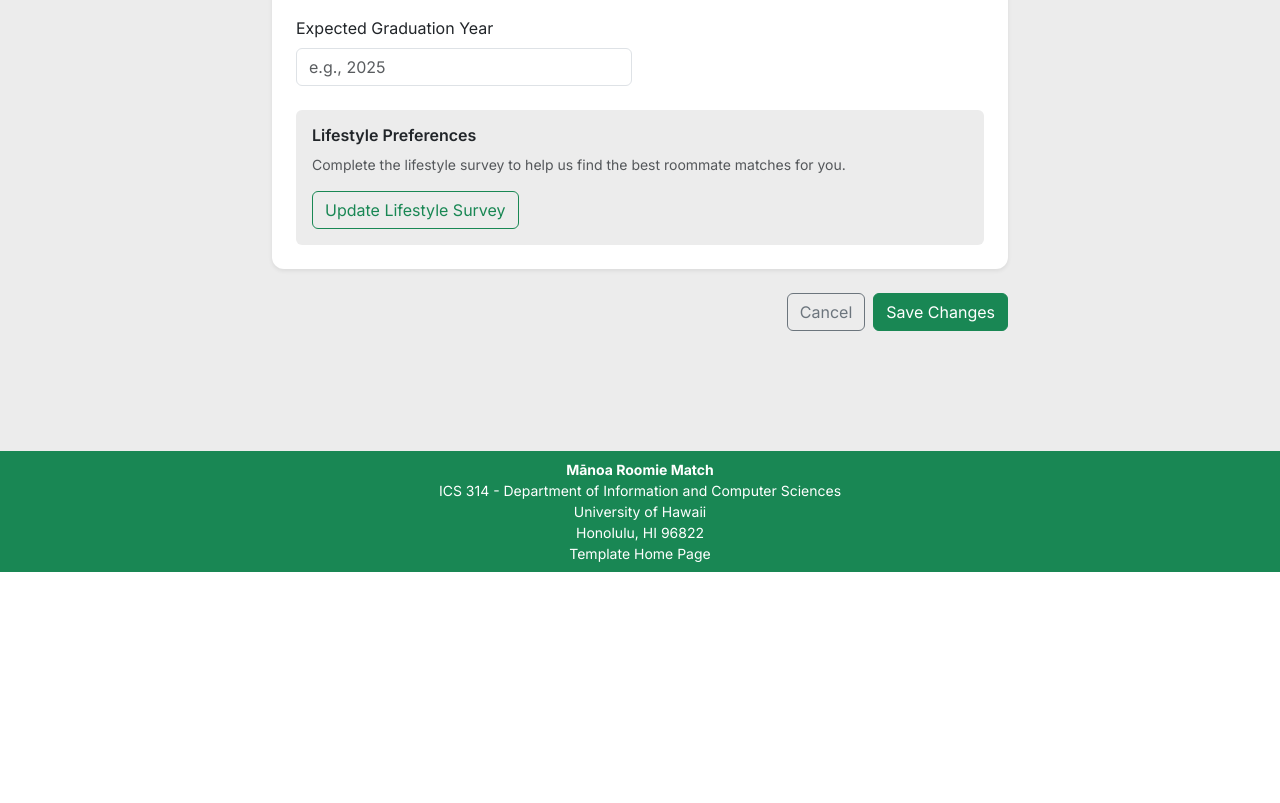
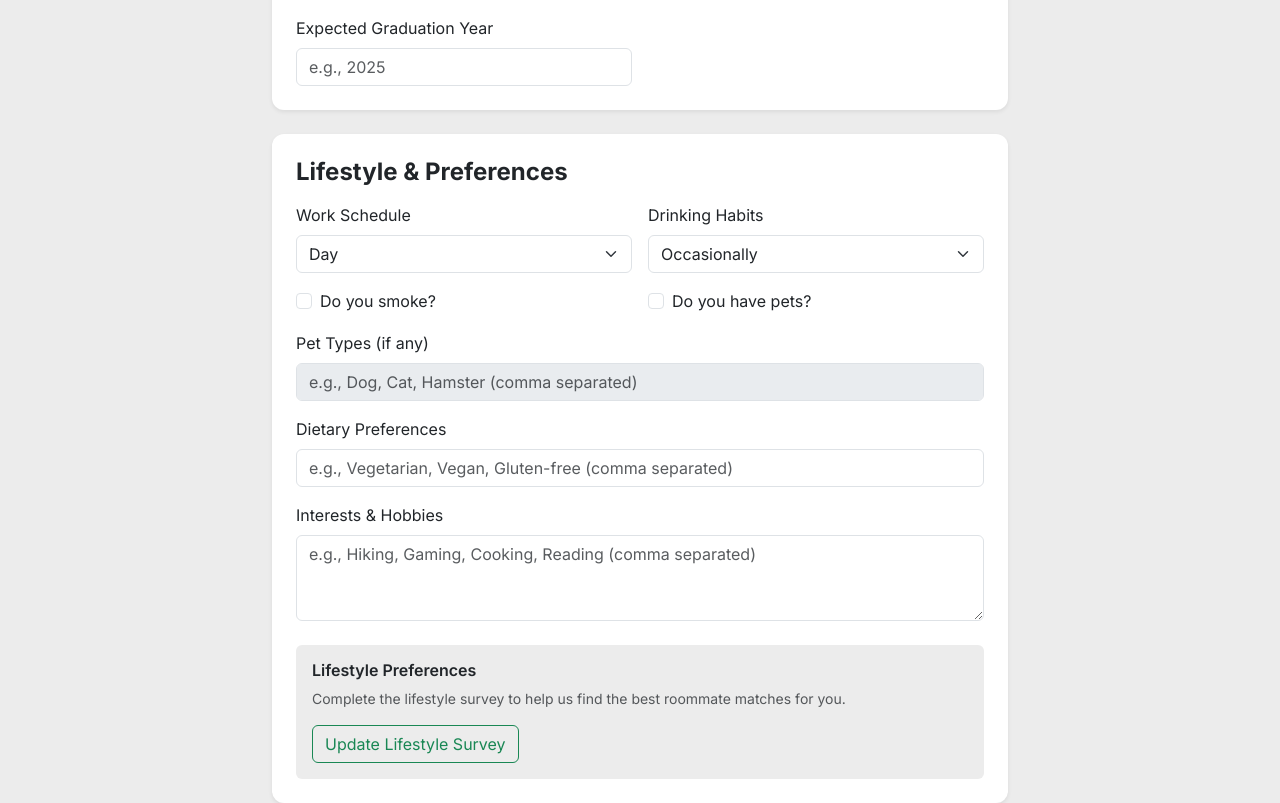
Before and after one commit to manoaroomiematch/manoaroomiematch, a Next.js app: page /edit-profile in a window 1280 px wide. Shown: the part 1240-2043 px from the top of the page. Before the commit the page ends 1812 px from the top, so only its background shows below. Built offline with nearby package versions, Linux system fonts and the light colour scheme; no server answers; the database is empty; sample sign-in values are in the browser's storage.

Commit message:
Adjust and improve the UI of user profile and edit profile

```diff
--- a/src/app/edit-profile/page.tsx
+++ b/src/app/edit-profile/page.tsx
@@ -18,10 +18,6 @@ import { updateUserProfile, getProfileByEmail } from '@/lib/dbActions';
  * - Academic information (major, class standing, graduation year)
  * - Link to Lifestyle Survey for preferences
  *
- * TODO: Connect to backend API to save profile data
- * TODO: Implement actual image upload functionality
- * TODO: Fetch existing user data from database
- * TODO: Add form validation
  */
 
 const EditProfilePage = () => {
@@ -43,6 +39,13 @@ const EditProfilePage = () => {
     major: isJohnDoe ? 'Computer Science' : '',
     classStanding: isJohnDoe ? 'Junior' : '',
     graduationYear: '',
+    smoking: false,
+    drinking: 'occasionally',
+    pets: false,
+    petTypes: '',
+    dietary: '',
+    interests: '',
+    workSchedule: 'day',
   });
 
   const [profilePhoto, setProfilePhoto] = useState<string>(
@@ -62,11 +65,18 @@ const EditProfilePage = () => {
               firstName: profile.firstName || '',
               lastName: profile.lastName || '',
               email: profile.email,
-              pronouns: '', // Not in DB yet
-              bio: '', // Not in DB yet
+              pronouns: profile.pronouns || '',
+              bio: profile.bio || '',
               major: profile.major || '',
               classStanding: profile.classStanding || '',
               graduationYear: profile.graduationYear?.toString() || '',
+              smoking: profile.smoking || false,
+              drinking: profile.drinking || 'occasionally',
+              pets: profile.pets || false,
+              petTypes: profile.petTypes?.join(', ') || '',
+              dietary: profile.dietary?.join(', ') || '',
+              interests: profile.interests?.join(', ') || '',
+              workSchedule: profile.workSchedule || 'day',
             });
             // if (profile.photoUrl) setProfilePhoto(profile.photoUrl);
           }
@@ -87,7 +97,7 @@ const EditProfilePage = () => {
   // Handle input changes
   const handleInputChange = (
     field: string,
-    value: string,
+    value: string | boolean,
   ) => {
     setFormData({ ...formData, [field]: value });
   };
@@ -131,6 +141,15 @@ const EditProfilePage = () => {
         major: formData.major,
         classStanding: formData.classStanding,
         graduationYear: formData.graduationYear ? parseInt(formData.graduationYear, 10) : undefined,
+        smoking: formData.smoking,
+        drinking: formData.drinking,
+        pets: formData.pets,
+        petTypes: formData.petTypes.split(',').map((s) => s.trim()).filter((s) => s),
+        dietary: formData.dietary.split(',').map((s) => s.trim()).filter((s) => s),
+        interests: formData.interests.split(',').map((s) => s.trim()).filter((s) => s),
+        workSchedule: formData.workSchedule,
+        pronouns: formData.pronouns,
+        bio: formData.bio,
       });
       // eslint-disable-next-line no-alert
       alert('Profile saved successfully!');
@@ -272,7 +291,7 @@ const EditProfilePage = () => {
 
                     <Col xs={12}>
                       <Form.Group>
-                        <Form.Label>About Me</Form.Label>
+                        <Form.Label>Bio</Form.Label>
                         <Form.Control
                           as="textarea"
                           rows={4}
@@ -353,6 +372,105 @@ const EditProfilePage = () => {
                       </Form.Group>
                     </Col>
                   </Row>
+                </Card.Body>
+              </Card>
+
+              {/* Lifestyle & Preferences Section */}
+              <Card className="shadow-sm mb-4" style={{ border: 'none', borderRadius: '12px' }}>
+                <Card.Body className="p-4">
+                  <h4 className="fw-bold mb-3">Lifestyle & Preferences</h4>
+
+                  <Row className="g-3">
+                    <Col md={6}>
+                      <Form.Group>
+                        <Form.Label>Work Schedule</Form.Label>
+                        <Form.Select
+                          value={formData.workSchedule}
+                          onChange={(e) => handleInputChange('workSchedule', e.target.value)}
+                        >
+                          <option value="day">Day</option>
+                          <option value="night">Night</option>
+                          <option value="mixed">Mixed</option>
+                        </Form.Select>
+                      </Form.Group>
+                    </Col>
+
+                    <Col md={6}>
+                      <Form.Group>
+                        <Form.Label>Drinking Habits</Form.Label>
+                        <Form.Select
+                          value={formData.drinking}
+                          onChange={(e) => handleInputChange('drinking', e.target.value)}
+                        >
+                          <option value="frequently">Frequently</option>
+                          <option value="occasionally">Occasionally</option>
+                          <option value="never">Never</option>
+                        </Form.Select>
+                      </Form.Group>
+                    </Col>
+
+                    <Col md={6}>
+                      <Form.Group className="d-flex align-items-center h-100">
+                        <Form.Check
+                          type="checkbox"
+                          id="smoking"
+                          label="Do you smoke?"
+                          checked={formData.smoking}
+                          onChange={(e) => handleInputChange('smoking', e.target.checked)}
+                        />
+                      </Form.Group>
+                    </Col>
+
+                    <Col md={6}>
+                      <Form.Group className="d-flex align-items-center h-100">
+                        <Form.Check
+                          type="checkbox"
+                          id="pets"
+                          label="Do you have pets?"
+                          checked={formData.pets}
+                          onChange={(e) => handleInputChange('pets', e.target.checked)}
+                        />
+                      </Form.Group>
+                    </Col>
+
+                    <Col xs={12}>
+                      <Form.Group>
+                        <Form.Label>Pet Types (if any)</Form.Label>
+                        <Form.Control
+                          type="text"
+                          value={formData.petTypes}
+                          onChange={(e) => handleInputChange('petTypes', e.target.value)}
+                          placeholder="e.g., Dog, Cat, Hamster (comma separated)"
+                          disabled={!formData.pets}
+                        />
+                      </Form.Group>
+                    </Col>
+
+                    <Col xs={12}>
+                      <Form.Group>
+                        <Form.Label>Dietary Preferences</Form.Label>
+                        <Form.Control
+                          type="text"
+                          value={formData.dietary}
+                          onChange={(e) => handleInputChange('dietary', e.target.value)}
+                          placeholder="e.g., Vegetarian, Vegan, Gluten-free (comma separated)"
+                        />
+                      </Form.Group>
+                    </Col>
+
+                    <Col xs={12}>
+                      <Form.Group>
+                        <Form.Label>Interests & Hobbies</Form.Label>
+                        <Form.Control
+                          as="textarea"
+                          rows={3}
+                          value={formData.interests}
+                          onChange={(e) => handleInputChange('interests', e.target.value)}
+                          placeholder="e.g., Hiking, Gaming, Cooking, Reading (comma separated)"
+                        />
+                      </Form.Group>
+                    </Col>
+                  </Row>
 
                   {/* Lifestyle Survey Link */}
                   <div className="mt-4 p-3 bg-light rounded">
--- a/src/components/CompatibilityCard.tsx
+++ b/src/components/CompatibilityCard.tsx
@@ -30,7 +30,7 @@ const CompatibilityCard: React.FC<CompatibilityCardProps> = ({ interests = [], l
   }
 
   return (
-    <Card className="shadow-sm h-100" style={{ border: 'none', borderRadius: '12px' }}>
+    <Card className="shadow-sm" style={{ border: 'none', borderRadius: '12px' }}>
       <Card.Body className="p-4">
         <h2 className="fw-bold mb-4 text-center">Compatibility Highlights</h2>
 
```
Also changed, not shown: src/app/profile/page.tsx (+13 -2 lines), src/components/AboutMeCard.tsx (added, +101 -0 lines), src/components/UserOverviewCard.tsx (+17 -0 lines), src/lib/dbActions.ts (+9 -0 lines), 2 other files (tests, documents, lock files or other folders).
